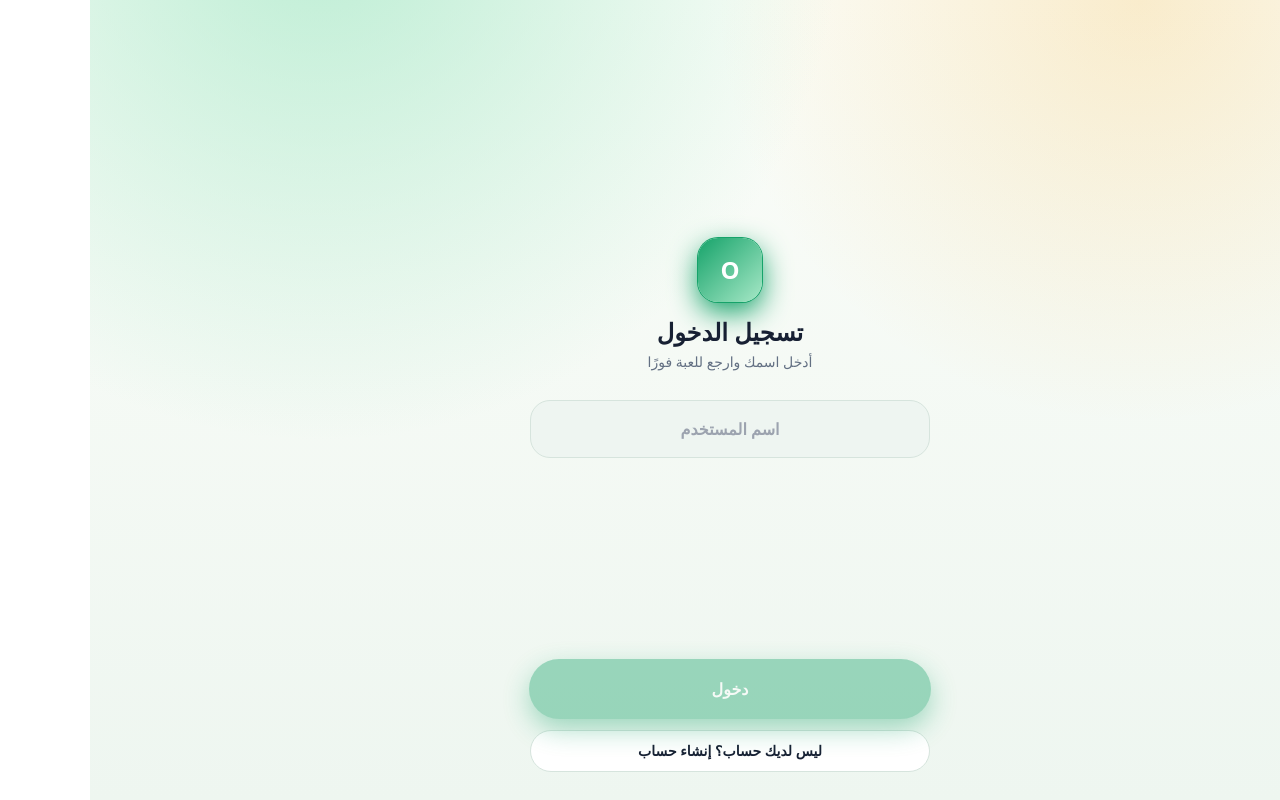
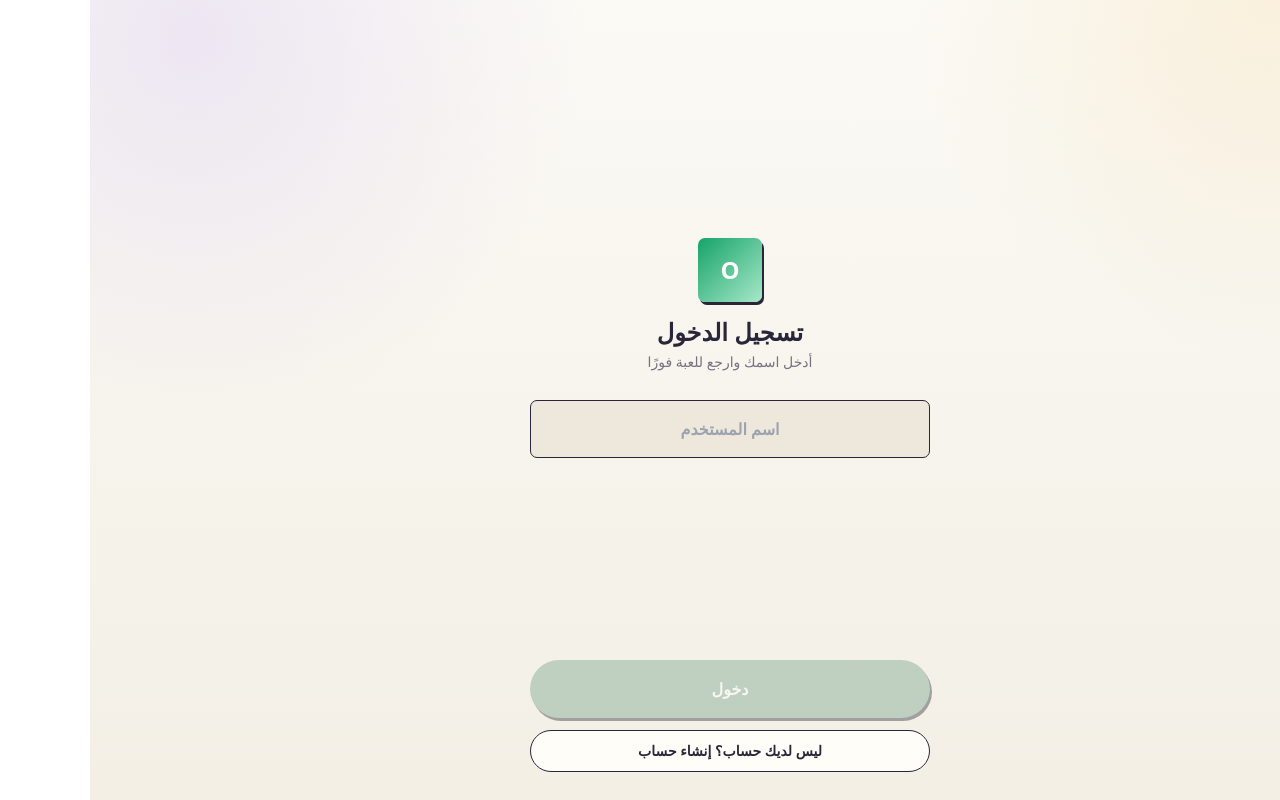
Before and after one commit to nasserAds/otherhalf, a Next.js app in the folder frontend/: page /login in a window 1280 px wide. Built offline with nearby package versions, Linux system fonts and the light colour scheme; no server answers.

Commit message:
feat(ui): establish shared paper theme

```diff
--- a/frontend/app/globals.css
+++ b/frontend/app/globals.css
@@ -8,36 +8,111 @@ html {
 
 body {
   background:
-    radial-gradient(circle at 18% -10%, rgba(167, 232, 199, 0.75) 0%, rgba(247, 250, 246, 0) 38%),
-    radial-gradient(circle at 82% 0%, rgba(244, 182, 61, 0.24) 0%, rgba(247, 250, 246, 0) 32%),
-    linear-gradient(180deg, #fbfdf9 0%, #eef6f0 100%);
-  color: #172033;
+    radial-gradient(circle at 8% 4%, rgba(216, 199, 240, 0.38) 0%, rgba(216, 199, 240, 0) 28%),
+    radial-gradient(circle at 92% 0%, rgba(246, 214, 157, 0.28) 0%, rgba(246, 214, 157, 0) 25%),
+    linear-gradient(180deg, #fbfaf5 0%, #f3efe5 100%);
+  color: #29263a;
   min-height: 100vh;
 }
 
-/* Big, game-like tap targets everywhere by default */
 button {
   -webkit-tap-highlight-color: transparent;
 }
 
-/* Utility used by every big pill button for the press-down feel */
 .btn-press {
   transition: transform 0.15s ease, box-shadow 0.15s ease, background 0.15s ease;
 }
+
 .btn-press:active {
-  transform: scale(0.96);
+  transform: translateY(2px);
 }
 
-/* Numeric/timer displays read left-to-right even inside an RTL page */
 .ltr-nums {
   direction: ltr;
   unicode-bidi: isolate;
 }
 
+.paper-page {
+  position: relative;
+  isolation: isolate;
+  overflow-x: clip;
+  background:
+    radial-gradient(circle at 12% 8%, rgba(185, 228, 208, 0.24) 0%, rgba(185, 228, 208, 0) 22%),
+    radial-gradient(circle at 88% 2%, rgba(246, 214, 157, 0.18) 0%, rgba(246, 214, 157, 0) 24%),
+    #f8f5ee;
+  color: #29263a;
+}
+
+.paper-page::before {
+  content: "";
+  position: absolute;
+  inset: 0;
+  z-index: -1;
+  pointer-events: none;
+  opacity: 0.25;
+  background-image:
+    linear-gradient(rgba(41, 38, 58, 0.025) 1px, transparent 1px),
+    linear-gradient(90deg, rgba(41, 38, 58, 0.018) 1px, transparent 1px);
+  background-size: 26px 26px;
+}
+
+.paper-card {
+  border: 2px solid #29263a;
+  border-radius: 9px;
+  background: #fffdf8;
+  box-shadow: 3px 5px 0 #29263a;
+}
+
+.paper-input {
+  border: 2px solid rgba(41, 38, 58, 0.55);
+  background: #fffdf8;
+  border-radius: 7px;
+  box-shadow: 2px 3px 0 rgba(41, 38, 58, 0.9);
+}
+
+.paper-input:focus {
+  outline: none;
+  border-color: #6f9f86;
+  box-shadow: 3px 4px 0 #29263a;
+}
+
+/* Shared semantic utilities: old pages inherit the same paper palette. */
+.bg-ink-950 { background-color: #f8f5ee !important; }
+.bg-ink-900 { background-color: #fffdf8 !important; }
+.bg-ink-800 { background-color: #eee8dc !important; }
+.bg-ink-700 { background-color: #ddd3c3 !important; }
+.bg-bg-900 { background-color: #fbf8f1 !important; }
+
+.border-line-800 { border-color: #29263a !important; }
+.border-line-700 { border-color: #bdb2a1 !important; }
+
+.text-fg-100 { color: #29263a !important; }
+.text-fg-500 { color: #777182 !important; }
+.text-fg-600 { color: #9a94a2 !important; }
+
+.bg-mint { background-color: #6f9f86 !important; }
+.text-mint { color: #5d8e75 !important; }
+.border-mint { border-color: #6f9f86 !important; }
+
+.bg-amber { background-color: #e0ae57 !important; }
+.text-amber { color: #7c5a25 !important; }
+.border-amber { border-color: #e0ae57 !important; }
+
+.shadow-mint {
+  box-shadow: 2px 3px 0 #29263a !important;
+}
+.shadow-amber {
+  box-shadow: 2px 3px 0 #29263a !important;
+}
+
+.rounded-md { border-radius: 7px !important; }
+.rounded-lg { border-radius: 9px !important; }
+
 ::-webkit-scrollbar {
   width: 8px;
 }
+
 ::-webkit-scrollbar-thumb {
-  background: #cbd9d2;
+  background: #cfc6b6;
   border-radius: 999px;
 }
```
